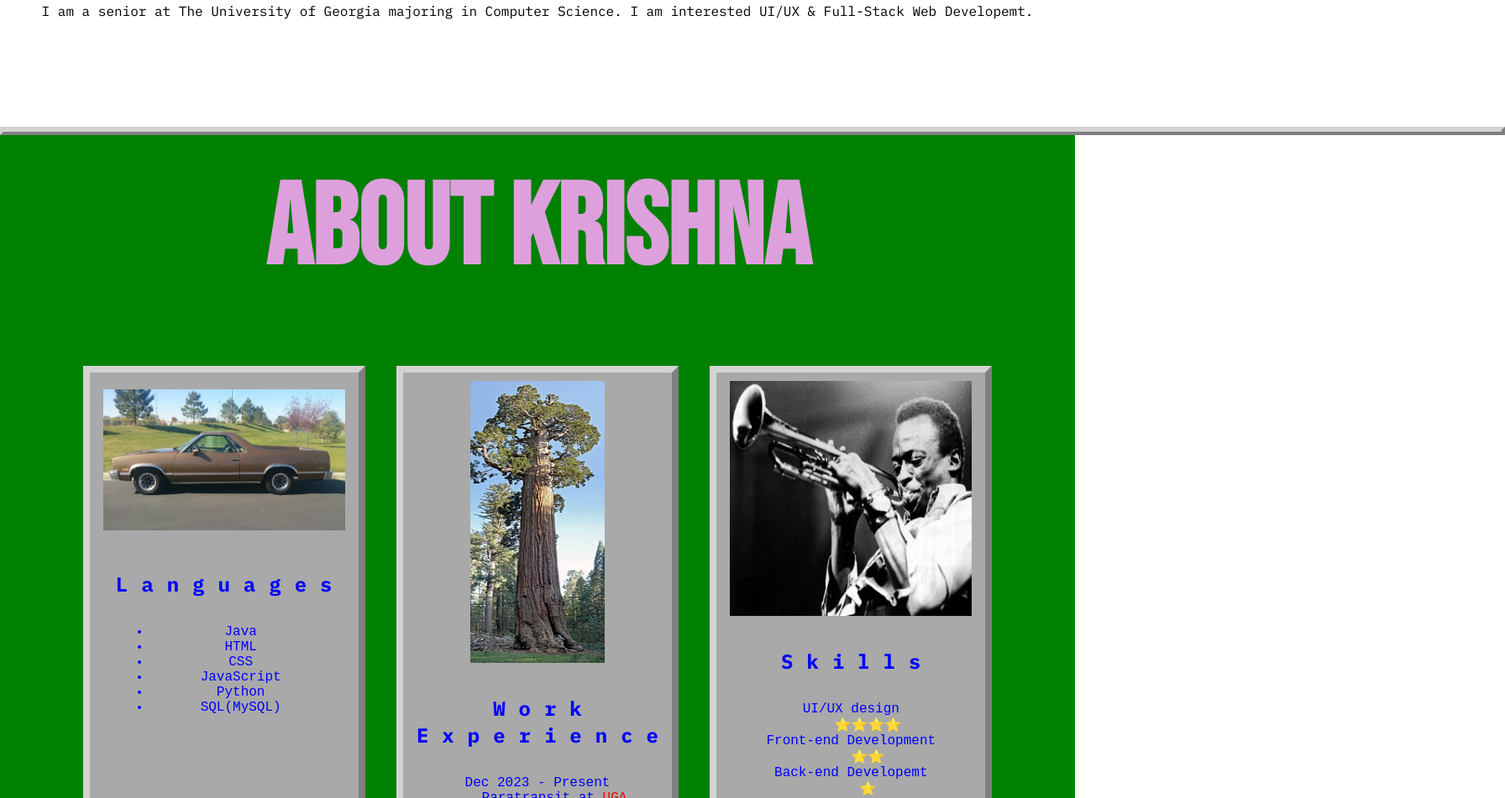
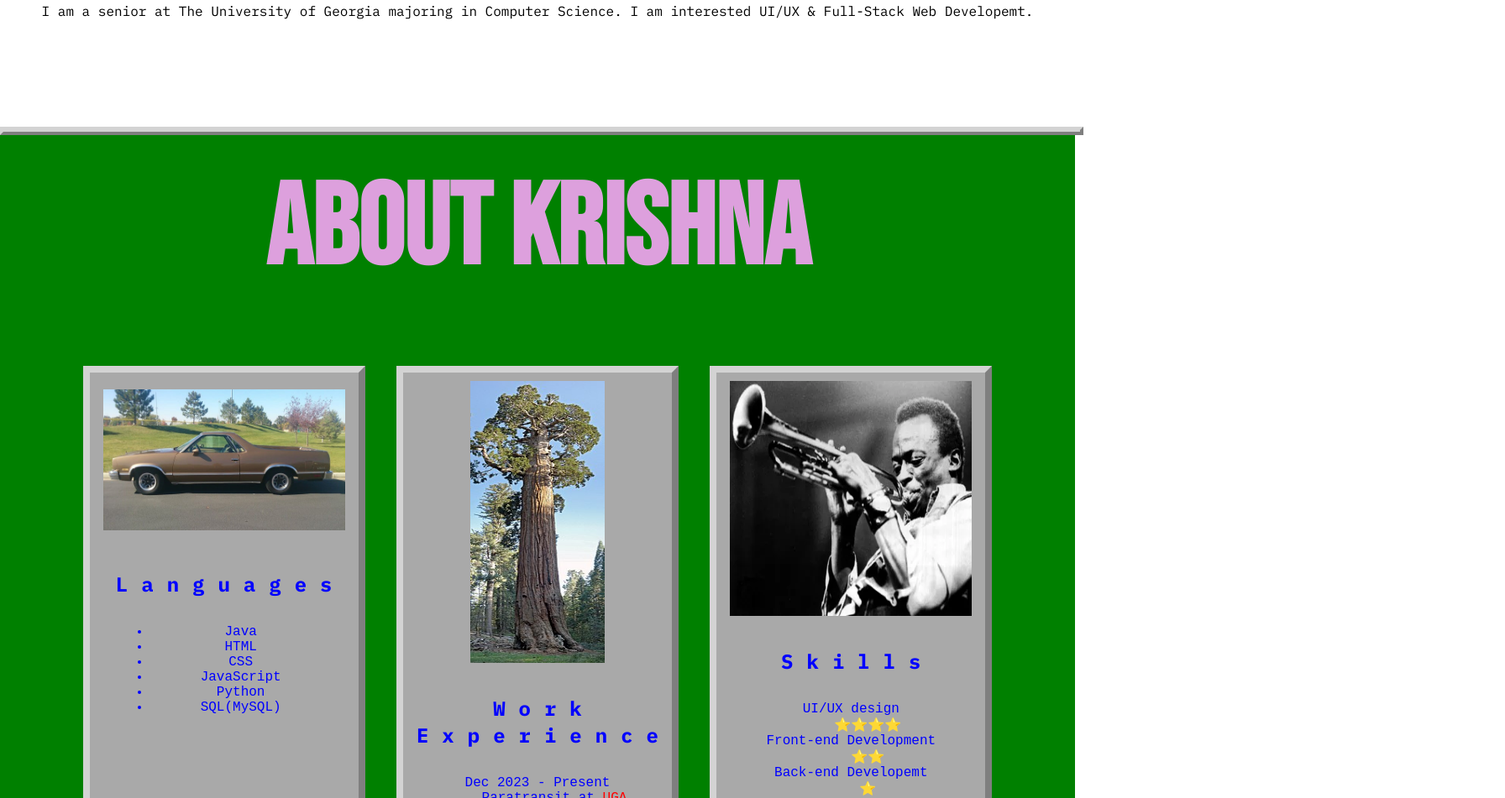
Before and after one commit to KrishnaM26/km.github.io, a plain HTML site: page index.html in a window 1280 px wide. Shown: the part 1688-2639 px from the top of the page at 84% size, 1792 px wide, since content can reach past the window. Drawn offline with Linux system fonts and the light colour scheme; a web font is replaced by a local one.

Commit message:
Update style.css
hr to 100%

```diff
--- a/css/style.css
+++ b/css/style.css
@@ -136,7 +136,7 @@ hr{
     margin-top: 8rem;
     margin-bottom: 0;
     border: 4px lightgrey outset;
-    width: 111.35rem;
+    width: 100%;
     padding: 1px;
     background-color: lightgray;
     margin-left: auto;
```
